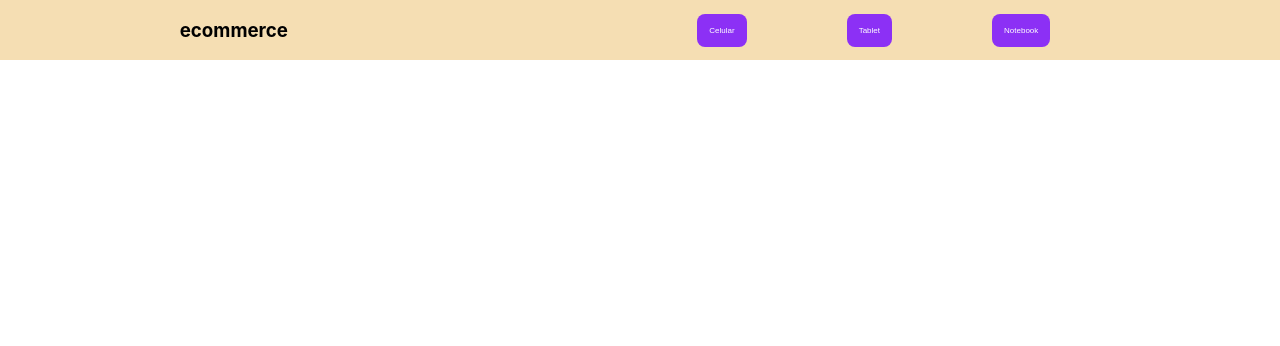
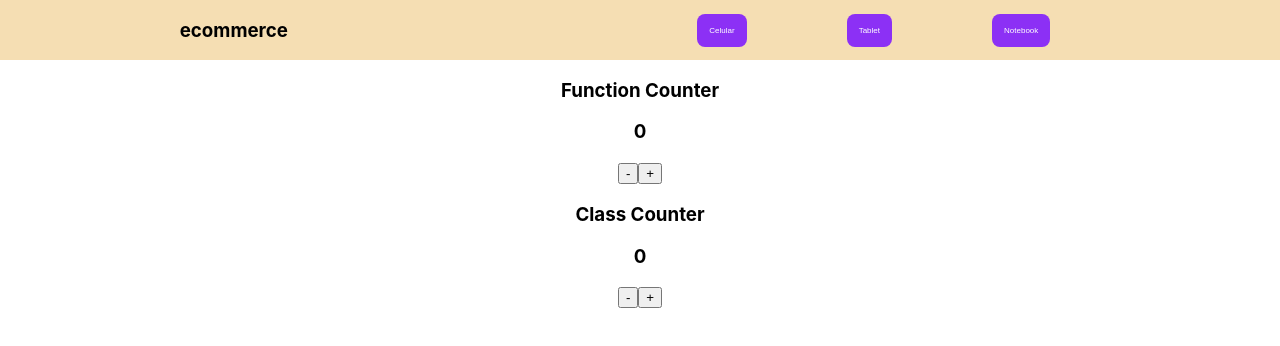
Before and after one commit to Rocio-Moroni/app24925, a React (Create React App) app: page / in a window 1280 px wide. Shown: the top 346 px of the page. Built offline with nearby package versions, Linux system fonts and the light colour scheme.

Commit message:
After class 04/02/2022

```diff
--- a/src/App.js
+++ b/src/App.js
@@ -1,11 +1,14 @@
 import './App.css';
 import NavBar from './components/NavBar/NavBar';
-
+import FunctionCounter from './components/FunctionCounter/FunctionCounter';
+import ClassCounter from './components/ClassCounter/ClassCounter';
 
 function App() {
   return (
     <div className="App">
       <NavBar  title="ecommerce" color="red"/>
+      <FunctionCounter />
+      <ClassCounter />
     </div>
   );
 }
--- /dev/null
+++ b/src/components/ClassCounter/ClassCounter.js
@@ -0,0 +1,33 @@
+import { Component } from "react";
+
+class ClassCounter extends Component {
+    constructor(props) {
+        super(props)
+        this.state = { count: 0}
+    }
+
+    decrement = () => {
+        this.setState({
+            count: this.state.count - 1
+        })
+    }
+
+    increment = () => {
+        this.setState({
+            count: this.state.count + 1
+        })
+    }
+
+    render() {
+        return(
+        <>
+            <h3>Class Counter</h3>
+            <h3>{this.state.count}</h3>
+            <button onClick={this.decrement}>-</button>
+            <button onClick={this.increment}>+</button>
+        </>
+        )
+    }
+}
+
+export default ClassCounter
--- /dev/null
+++ b/src/components/FunctionCounter/FunctionCounter.js
@@ -0,0 +1,23 @@
+const FunctionCounter = () => {
+
+    var count = 0 //ESTO NO FUNCIONA
+
+    const decrement = () => {
+        count = count - 1
+    }
+
+    const increment = () => {
+        count = count  + 1
+    }
+
+    return(
+        <>
+            <h3>Function Counter</h3>
+            <h3>{count}</h3>
+            <button onClick={decrement}>-</button>
+            <button onClick={increment}>+</button>
+        </>
+    )
+}
+
+export default FunctionCounter
```
Also changed, not shown: public/manifest.json.
